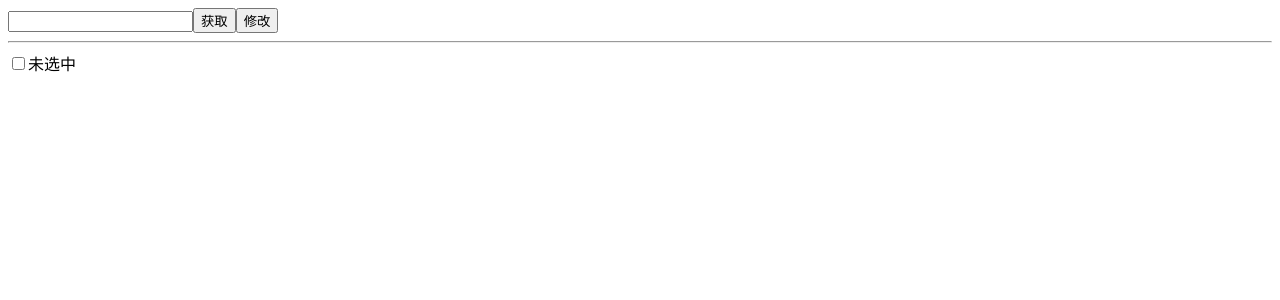
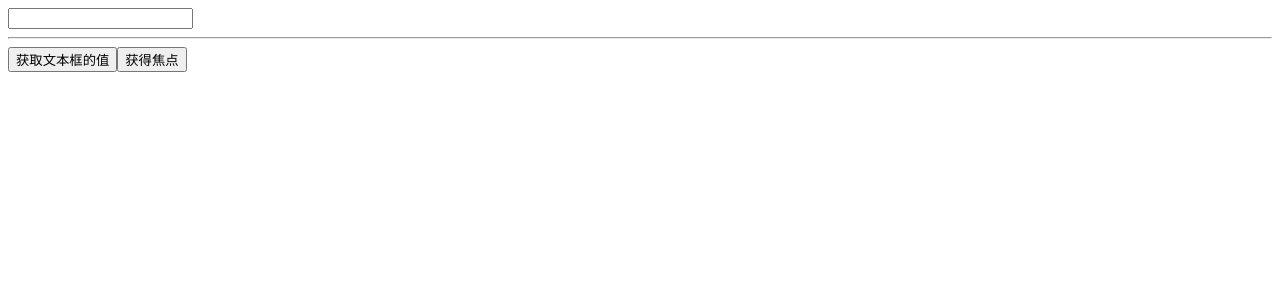
Before and after one commit to bobi-usa/react-course-heima, a React (Create React App) app: page / in a window 1280 px wide. Shown: the top 300 px of the page. Built offline with nearby package versions, Linux system fonts and the light colour scheme.

Commit message:
使用useRef进行DOM操作

```diff
--- a/src/App.js
+++ b/src/App.js
@@ -1,24 +1,17 @@
-import { useState } from "react"
+import { useRef } from "react"
 
-// 使用状态操作表单元素的值
 const App = () => {
-  const [value, setValue] = useState('')
-  const [checked, setChecked] = useState(false)
+  const inputRef = useRef(null)
+
+  // 注意：不要在组件渲染时，使用 ref 进行 DOM 操作
+  console.log(inputRef.current)
+
   return (
     <div>
-      {/* 注意：value 和 onChange 需要同时出现 */}
-      <input type="text" value={value} onChange={e => setValue(e.target.value)} />
-      <button onClick={() => alert(value)}>获取</button>
-      <button onClick={() => { setValue('已修改') }}>修改</button>
-
+      <input ref={inputRef} type="text" />
       <hr />
-
-      <input
-        type="checkbox"
-        checked={checked}
-        onChange={e => setChecked(e.target.checked)}
-      />
-      {checked ? '选中了' : '未选中'}
+      <button onClick={() => console.log(inputRef.current.value)}>获取文本框的值</button>
+      <button onClick={() => inputRef.current.focus()}>获得焦点</button>
     </div>
   )
 }
```
